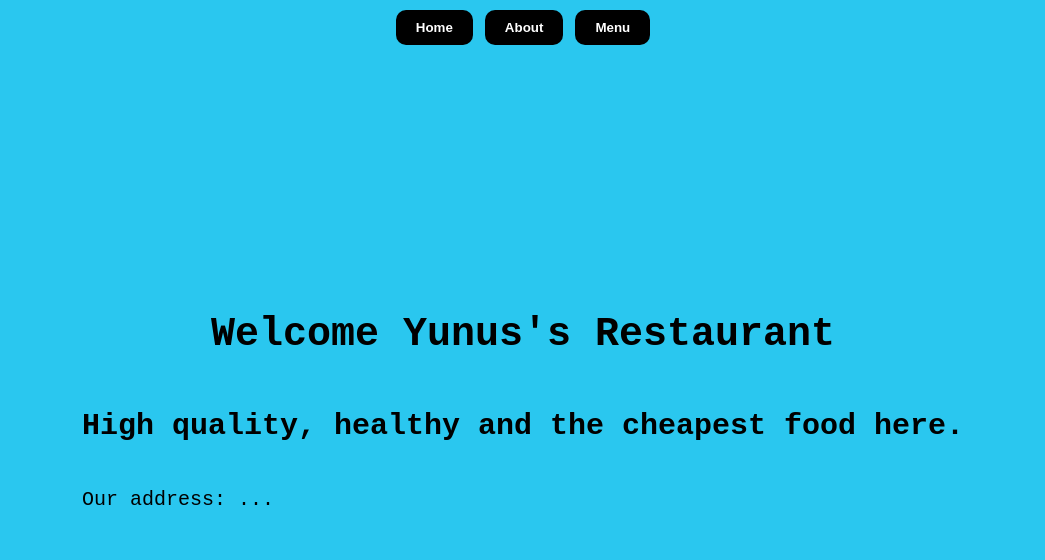
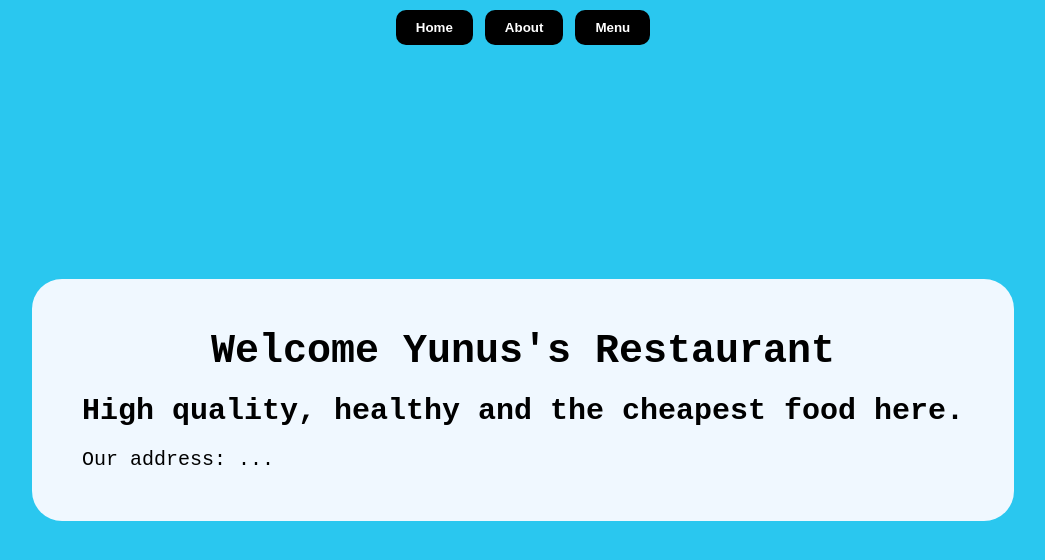
Before and after one commit to yunemak/restaurant-page, a website built with webpack: page src/template.html in a window 1280 px wide. Shown: the whole page, without its empty margins (117-1162 px from the left). Built offline with nearby package versions, Linux system fonts and the light colour scheme.

Commit message:
Add reset padding, margin, and style #content

```diff
--- a/src/styles.css
+++ b/src/styles.css
@@ -1,3 +1,8 @@
+* {
+	padding: 0px;
+	margin: 0px;
+}
+
 html {
 	font-size: 20px;
 	font-family: monospace, sans-serif;
@@ -18,8 +23,12 @@ header {
 }
 
 #content {
+	border-radius: 30px;
+	padding: 50px;
+	background-color: aliceblue;
 	display: flex;
 	flex-direction: column;
+	gap: 20px;
 }
 
 #content > h1 {
```
